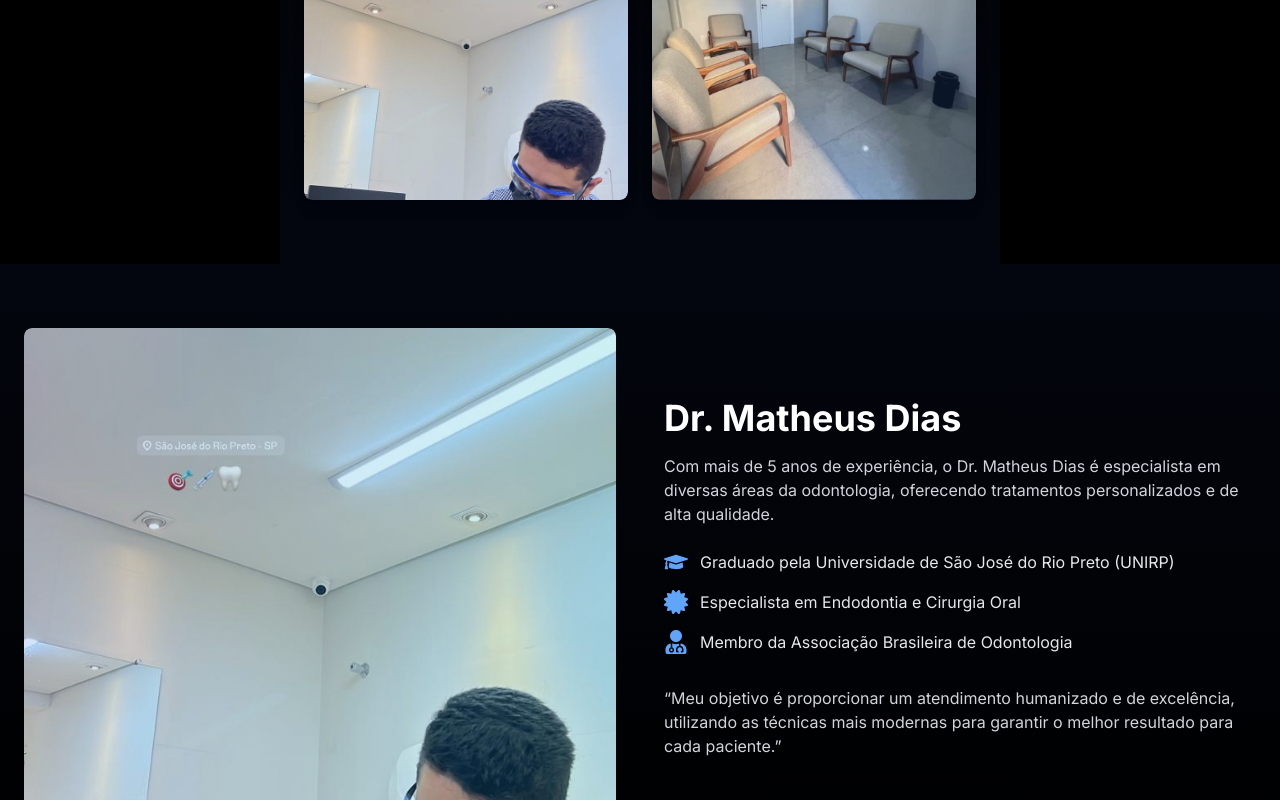
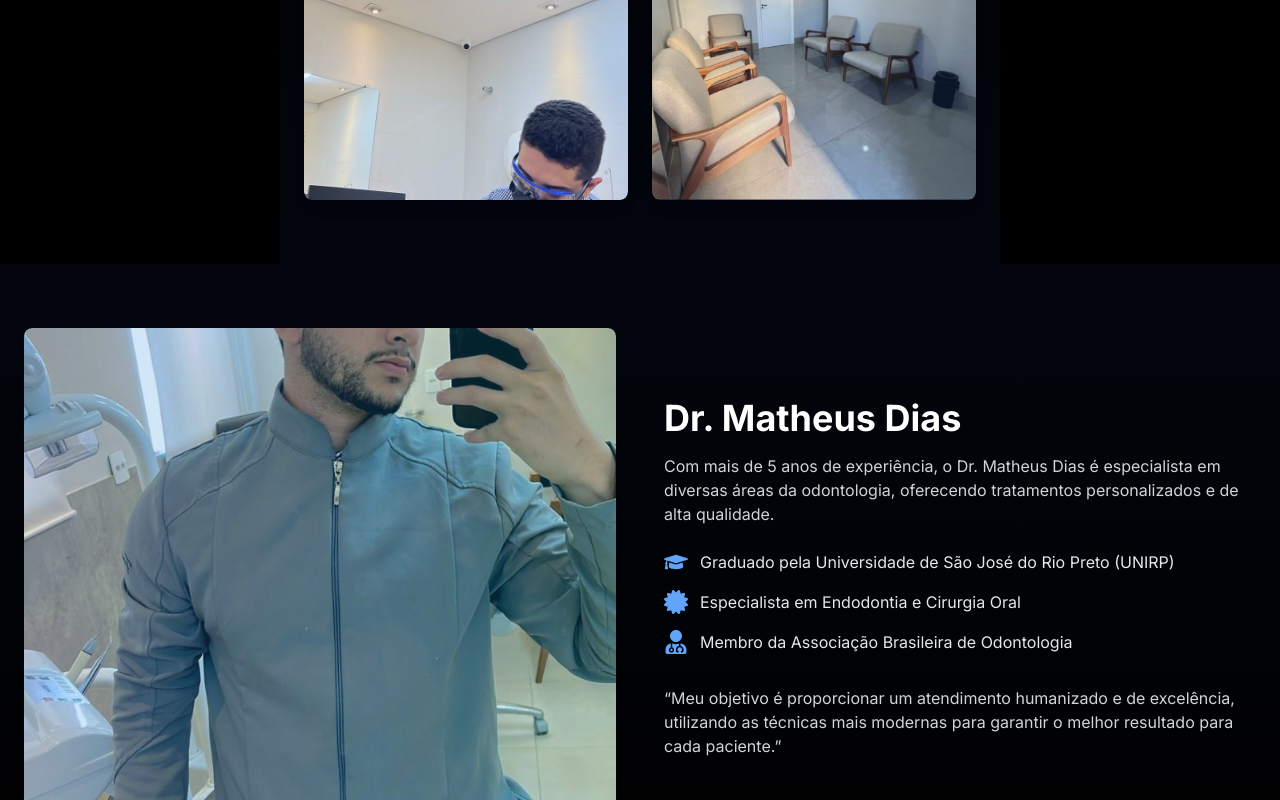
Before and after one commit to humbertosouza-netizen/clinica-dr-matheus, a Next.js app: page / in a window 1280 px wide. Shown: the part 2000-2800 px from the top of the page. Built offline with nearby package versions, Linux system fonts and the light colour scheme.

Commit message:
Corrigir configuração das imagens: restaurar dr-matheus.jpg no About e ajustar enquadramento da clinic-3.jpg no Hero

```diff
--- a/src/components/sections/About.tsx
+++ b/src/components/sections/About.tsx
@@ -35,7 +35,7 @@ const About = () => {
           >
             <div className="absolute inset-0 bg-gradient-to-r from-blue-500/20 to-cyan-500/20 z-10 rounded-lg pointer-events-none"></div>
             <Image
-              src="/images/clinic-3.jpg"
+              src="/images/dr-matheus.jpg"
               alt="Dr. Matheus Dias"
               fill
               className="object-cover rounded-lg"
--- a/src/components/sections/Hero.tsx
+++ b/src/components/sections/Hero.tsx
@@ -44,7 +44,7 @@ const Hero = () => {
             alt="Dr. Matheus Dias"
             fill
             className="object-cover rounded-lg"
-            objectPosition="center"
+            objectPosition="75% center"
             priority
             sizes="(max-width: 768px) 100vw, 50vw"
           />
```
